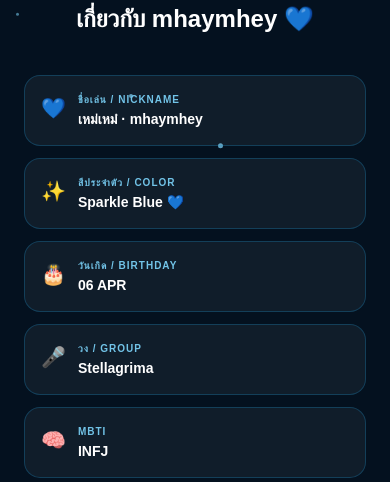
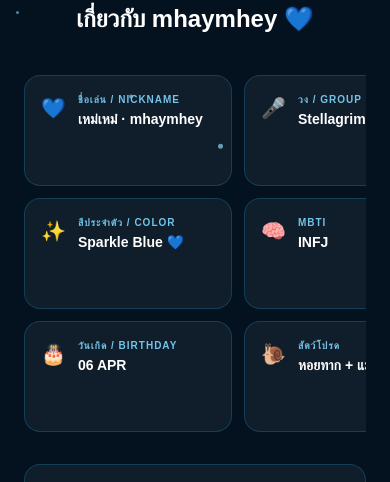
Before and after one commit to sanellman/mhaymhey-filo, a Next.js app: page /preview in a window 390 px wide. Shown: the part 638-1120 px from the top of the page. Built offline with nearby package versions, Linux system fonts and the light colour scheme.

Commit message:
fix nav bar

```diff
--- a/app/components/AboutSection.tsx
+++ b/app/components/AboutSection.tsx
@@ -33,8 +33,30 @@ export default function AboutSection() {
           </h2>
         </motion.div>
 
-        {/* Info grid */}
-        <div className="grid grid-cols-1 sm:grid-cols-2 gap-3 mb-8">
+        {/* Info grid — desktop: 2-col grid / mobile: 3-row horizontal scroll */}
+        <div className="mb-8">
+          {/* Mobile: horizontal scroll, 3 rows */}
+          <div className="sm:hidden overflow-x-auto" style={{ scrollbarWidth: 'none' }}>
+            <div className="grid grid-rows-3 grid-flow-col gap-3 w-max">
+              {INFO_CARDS.map((card) => (
+                <div
+                  key={card.label}
+                  className="w-52 bg-white/5 border border-[#1B90C8]/30 rounded-2xl p-4 flex gap-3 items-start"
+                >
+                  <span className="text-xl mt-0.5 shrink-0">{card.icon}</span>
+                  <div>
+                    <p className="text-[10px] text-[#72C4E8] font-semibold uppercase tracking-widest mb-0.5">
+                      {card.label}
+                    </p>
+                    <p className="font-bold text-sm text-white">{card.value}</p>
+                  </div>
+                </div>
+              ))}
+            </div>
+          </div>
+
+          {/* Desktop: 2-col grid */}
+          <div className="hidden sm:grid grid-cols-2 gap-3">
             {INFO_CARDS.map((card, i) => (
               <motion.div
                 key={card.label}
@@ -53,6 +75,7 @@ export default function AboutSection() {
                 </div>
               </motion.div>
             ))}
+          </div>
         </div>
 
         {/* Fav characters */}
--- a/app/components/Layout.tsx
+++ b/app/components/Layout.tsx
@@ -1,6 +1,6 @@
 'use client';
 
-import { useState } from 'react';
+import { useState, useEffect } from 'react';
 import { motion } from 'framer-motion';
 import { FaFacebook, FaInstagram, FaTiktok } from 'react-icons/fa';
 import { FaXTwitter } from 'react-icons/fa6';
@@ -31,6 +31,13 @@ const SPARKLES = [
 
 export default function Layout({ children }: { children: React.ReactNode }) {
   const [menuOpen, setMenuOpen] = useState(false);
+  const [scrolled, setScrolled] = useState(false);
+
+  useEffect(() => {
+    const onScroll = () => setScrolled(window.scrollY > 10);
+    window.addEventListener('scroll', onScroll, { passive: true });
+    return () => window.removeEventListener('scroll', onScroll);
+  }, []);
 
   return (
     <div className="relative min-h-screen bg-[#04111F] text-white flex flex-col">
@@ -52,7 +59,7 @@ export default function Layout({ children }: { children: React.ReactNode }) {
       <div className="relative z-10 h-0.5 w-full bg-gradient-to-r from-[#1B90C8] via-[#72C4E8] to-[#1B90C8]" />
 
       {/* Navbar */}
-      <header className="relative z-10 bg-[#04111F]/80 backdrop-blur-md border-b border-white/10 sticky top-0">
+      <header className={`sticky top-0 z-50 backdrop-blur-md border-b border-white/10 transition-colors duration-300 ${scrolled ? 'bg-[#04111F]' : 'bg-[#04111F]/80'}`}>
         <div className="max-w-5xl mx-auto px-5 py-3 flex items-center justify-between">
 
           {/* Left: branding */}
```
Lines whose indentation alone changed are shown as unchanged.
